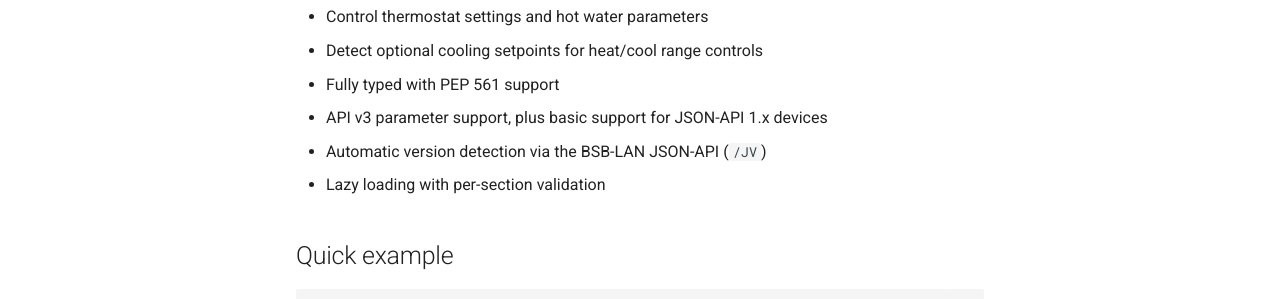
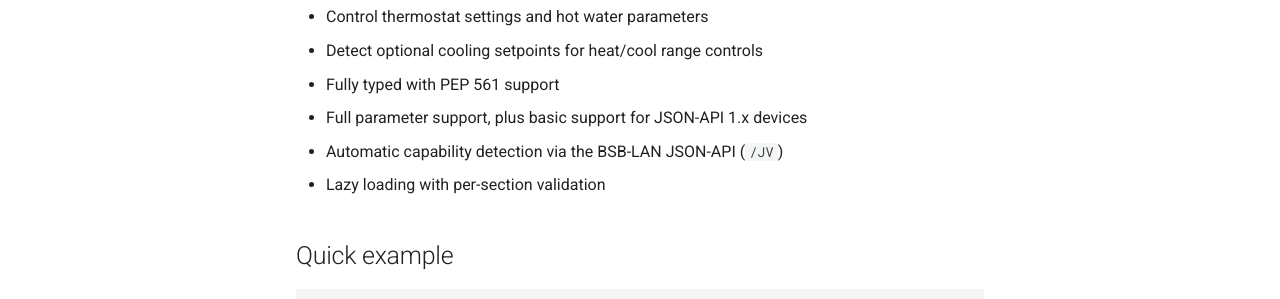
Before and after one commit to liudger/python-bsblan, an MkDocs documentation site: the page built from docs/index.md, in a window 1280 px wide and 1078 px high. Shown: the part 359-658 px from the top of the window. Built offline with MkDocs 1.6.1 and Material for MkDocs 9.7.7, drawn with Linux system fonts in a browser that asks for light colours; comment, search, counter and statistics services are not loaded.

Commit message:
Remove public api_version property; describe config as full/basic

```diff
--- a/docs/index.md
+++ b/docs/index.md
@@ -9,8 +9,8 @@
 - Control thermostat settings and hot water parameters
 - Detect optional cooling setpoints for heat/cool range controls
 - Fully typed with PEP 561 support
-- API v3 parameter support, plus basic support for JSON-API 1.x devices
-- Automatic version detection via the BSB-LAN JSON-API (`/JV`)
+- Full parameter support, plus basic support for JSON-API 1.x devices
+- Automatic capability detection via the BSB-LAN JSON-API (`/JV`)
 - Lazy loading with per-section validation
 
 ## Quick example
```
Also changed, not shown: README.md (+2 -2 lines), docs/getting-started.md (+2 -2 lines), 3 other files.
